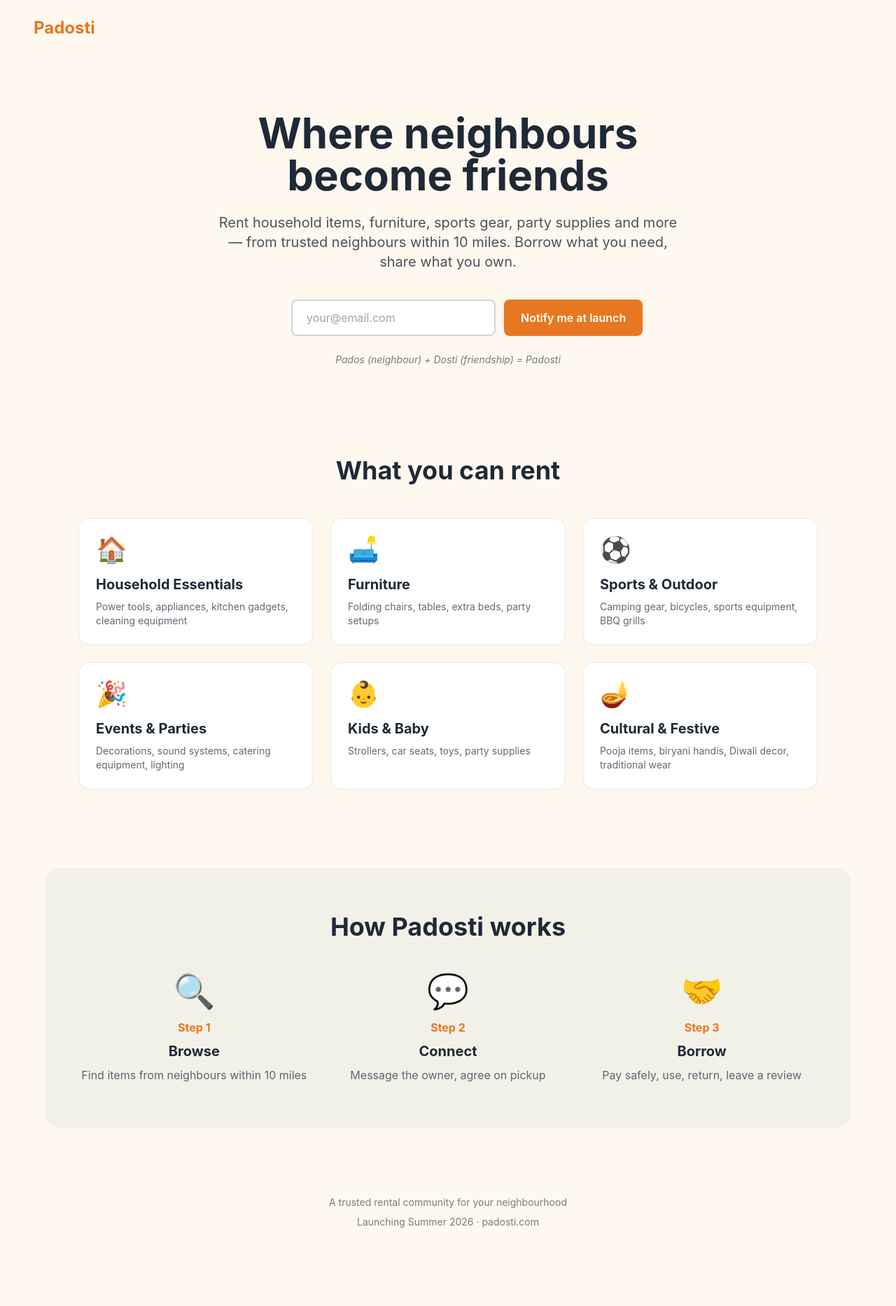
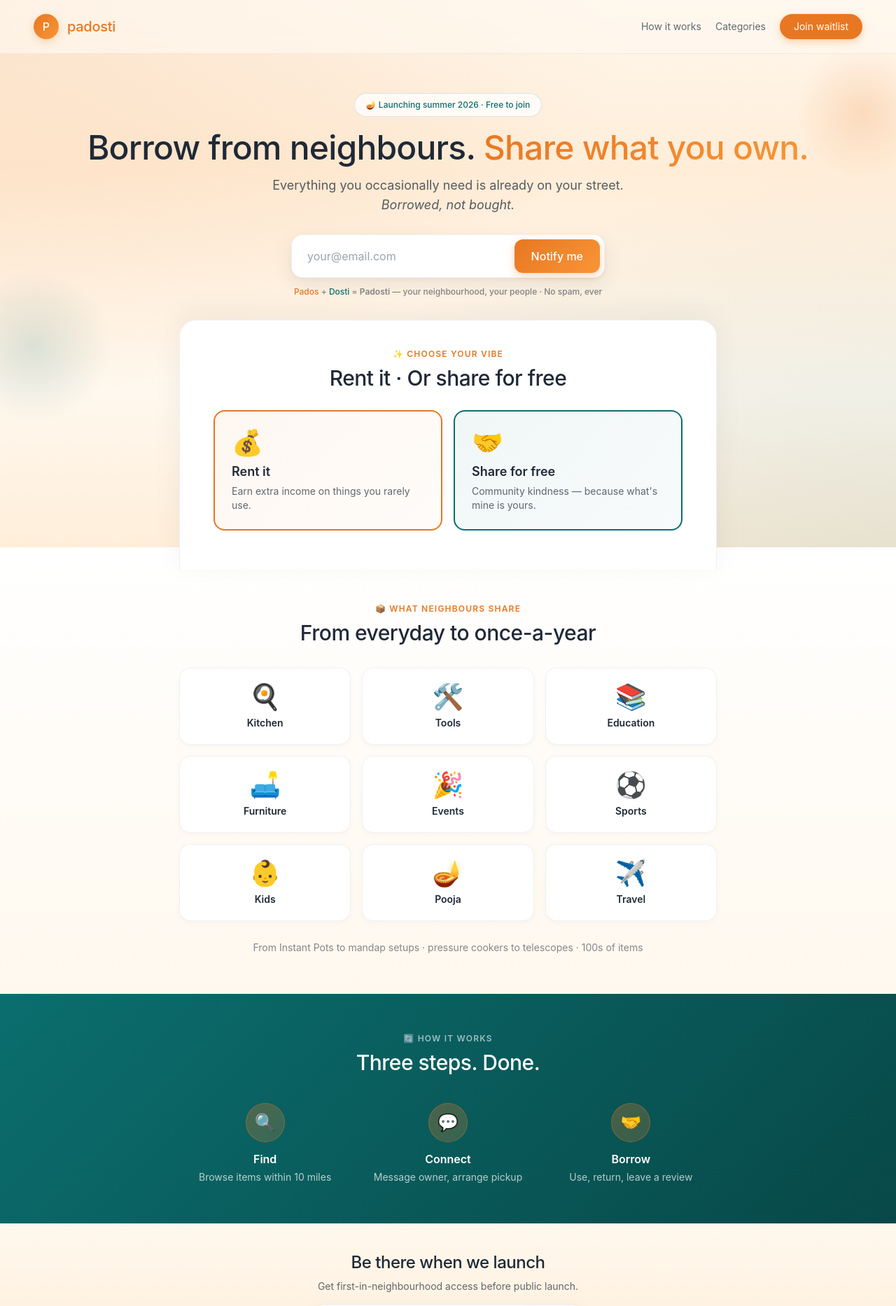
Before and after one commit to padosti/padosti-web, a Next.js app: page / in a window 1280 px wide. Shown: the top 1866 px of the page at 70% size. Before the commit the page ends 1804 px from the top, so only its background shows below. Built offline with nearby package versions, Linux system fonts and the light colour scheme; no server answers.

Commit message:
Update page.tsx
Redesign with icon grid, refined copy, better gradients

```diff
--- a/app/page.tsx
+++ b/app/page.tsx
@@ -5,76 +5,130 @@ import { supabase } from "@/lib/supabase";
 
 export default function Home() {
   const [email, setEmail] = useState("");
+  const [email2, setEmail2] = useState("");
   const [loading, setLoading] = useState(false);
+  const [loading2, setLoading2] = useState(false);
   const [message, setMessage] = useState("");
   const [messageType, setMessageType] = useState<"success" | "error" | "">("");
+  const [message2, setMessage2] = useState("");
+  const [messageType2, setMessageType2] = useState<"success" | "error" | "">("");
 
-  const handleSubmit = async (e: React.FormEvent) => {
+  const handleSubmit = async (
+    e: React.FormEvent,
+    emailValue: string,
+    setEmailFn: (v: string) => void,
+    setLoadingFn: (v: boolean) => void,
+    setMessageFn: (v: string) => void,
+    setMessageTypeFn: (v: "success" | "error" | "") => void
+  ) => {
     e.preventDefault();
-    setMessage("");
-    setMessageType("");
+    setMessageFn("");
+    setMessageTypeFn("");
 
-    // Email validation
-    if (!email || !email.includes("@") || !email.includes(".")) {
-      setMessage("Please enter a valid email address.");
-      setMessageType("error");
+    if (!emailValue || !emailValue.includes("@") || !emailValue.includes(".")) {
+      setMessageFn("Please enter a valid email address.");
+      setMessageTypeFn("error");
       return;
     }
 
-    setLoading(true);
+    setLoadingFn(true);
 
     try {
       const { error } = await supabase
         .from("signups")
-        .insert({ email: email.toLowerCase().trim(), source: "landing_page" });
+        .insert({ email: emailValue.toLowerCase().trim(), source: "landing_page" });
 
       if (error) {
-        // Handle duplicate email
         if (error.code === "23505") {
-          setMessage("You're already on the list! 🎉");
-          setMessageType("success");
-          setEmail("");
+          setMessageFn("You're already on the list! 🎉");
+          setMessageTypeFn("success");
+          setEmailFn("");
         } else {
-          setMessage("Something went wrong. Please try again.");
-          setMessageType("error");
+          setMessageFn("Something went wrong. Please try again.");
+          setMessageTypeFn("error");
         }
       } else {
-        setMessage("🎉 You're on the list! We'll notify you at launch.");
-        setMessageType("success");
-        setEmail("");
+        setMessageFn("🎉 You're on the list! We'll notify you at launch.");
+        setMessageTypeFn("success");
+        setEmailFn("");
       }
     } catch (err) {
-      setMessage("Something went wrong. Please try again.");
-      setMessageType("error");
+      setMessageFn("Something went wrong. Please try again.");
+      setMessageTypeFn("error");
     } finally {
-      setLoading(false);
+      setLoadingFn(false);
     }
   };
 
   return (
-    <main className="min-h-screen bg-cream">
+    <main className="min-h-screen relative overflow-hidden">
+      {/* Background gradient layers */}
+      <div className="fixed inset-0 -z-10" style={{
+        background: "radial-gradient(ellipse at top left, rgba(232,119,34,0.14), transparent 50%), radial-gradient(ellipse at bottom right, rgba(11,110,110,0.10), transparent 50%), linear-gradient(180deg, #FFF8EE 0%, #FFEDD8 30%, #FFF8EE 70%, #FFEDD8 100%)"
+      }}></div>
+
+      {/* Floating orbs */}
+      <div className="absolute top-16 -right-12 w-48 h-48 rounded-full -z-10" style={{
+        background: "radial-gradient(circle, rgba(232,119,34,0.18), transparent 70%)"
+      }}></div>
+      <div className="absolute top-96 -left-16 w-56 h-56 rounded-full -z-10" style={{
+        background: "radial-gradient(circle, rgba(11,110,110,0.14), transparent 70%)"
+      }}></div>
+
       {/* Header */}
-      <header className="px-6 py-6 md:px-12">
-        <h1 className="text-2xl font-bold text-marigold">Padosti</h1>
+      <header className="px-4 md:px-12 py-4 md:py-5 flex items-center justify-between backdrop-blur-md border-b" style={{
+        background: "rgba(255,248,238,0.7)",
+        borderColor: "rgba(31,41,55,0.06)"
+      }}>
+        <div className="flex items-center gap-2 md:gap-3">
+          <div className="w-8 h-8 md:w-9 md:h-9 rounded-full flex items-center justify-center text-white font-medium text-sm md:text-base" style={{
+            background: "linear-gradient(135deg, #E87722, #F89537)",
+            boxShadow: "0 4px 12px rgba(232,119,34,0.25)"
+          }}>P</div>
+          <div className="text-lg md:text-xl font-medium" style={{ color: "#E87722", letterSpacing: "-0.3px" }}>padosti</div>
+        </div>
+        <div className="flex gap-3 md:gap-5 items-center text-sm">
+          <a href="#how-it-works" className="hidden md:inline text-charcoal/70 hover:text-charcoal">How it works</a>
+          <a href="#categories" className="hidden md:inline text-charcoal/70 hover:text-charcoal">Categories</a>
+          <a href="#join" className="text-white px-4 md:px-5 py-2 rounded-full text-xs md:text-sm" style={{
+            background: "#E87722",
+            boxShadow: "0 4px 12px rgba(232,119,34,0.3)"
+          }}>Join waitlist</a>
+        </div>
       </header>
 
-      {/* Hero */}
-      <section className="px-6 pt-12 pb-16 md:px-12 md:pt-20 text-center max-w-4xl mx-auto">
-        <h2 className="text-4xl md:text-6xl font-bold text-charcoal mb-6 leading-tight">
-          Where neighbours
-          <br />
-          become friends
-        </h2>
-        <p className="text-lg md:text-xl text-charcoal/80 mb-10 max-w-2xl mx-auto">
-          Rent household items, furniture, sports gear, party supplies and more
-          — from trusted neighbours within 10 miles. Borrow what you need,
-          share what you own.
+      {/* Hero Section */}
+      <section className="px-4 md:px-6 pt-8 md:pt-14 pb-4 md:pb-8 text-center relative">
+        <div className="inline-block backdrop-blur-md text-xs px-3 md:px-4 py-1.5 md:py-2 rounded-full mb-4 md:mb-5 font-medium border" style={{
+          background: "rgba(255,255,255,0.75)",
+          color: "#0B6E6E",
+          borderColor: "rgba(11,110,110,0.15)"
+        }}>
+          🪔 Launching summer 2026 · Free to join
+        </div>
+
+        <h1 className="text-3xl md:text-5xl font-medium leading-tight mb-3 md:mb-4 text-charcoal" style={{ letterSpacing: "-0.8px" }}>
+          Borrow from neighbours.{" "}
+          <span style={{
+            background: "linear-gradient(135deg, #E87722, #F89537)",
+            WebkitBackgroundClip: "text",
+            WebkitTextFillColor: "transparent",
+            backgroundClip: "text"
+          }}>Share what you own.</span>
+        </h1>
+
+        <p className="text-sm md:text-lg text-charcoal/75 max-w-md md:max-w-xl mx-auto mb-5 md:mb-7 leading-relaxed px-2">
+          Everything you occasionally need is already on your street. <em>Borrowed, not bought.</em>
         </p>
 
-        {/* Email Signup Form */}
+        {/* Email Form */}
         <form
-          onSubmit={handleSubmit}
-          className="max-w-md mx-auto flex flex-col sm:flex-row gap-3"
+          onSubmit={(e) => handleSubmit(e, email, setEmail, setLoading, setMessage, setMessageType)}
+          className="flex gap-1.5 max-w-sm md:max-w-md mx-auto mb-3 p-1.5 rounded-2xl bg-white border"
+          style={{
+            boxShadow: "0 10px 30px rgba(31,41,55,0.08), 0 2px 6px rgba(31,41,55,0.05)",
+            borderColor: "rgba(31,41,55,0.06)"
+          }}
         >
           <input
             type="email"
@@ -82,145 +136,222 @@ export default function Home() {
             value={email}
             onChange={(e) => setEmail(e.target.value)}
             disabled={loading}
-            className="flex-1 px-5 py-3 rounded-lg border-2 border-charcoal/20 focus:border-marigold focus:outline-none text-charcoal bg-white disabled:opacity-50"
+            className="flex-1 px-3 md:px-4 py-2.5 md:py-3 text-sm md:text-base bg-transparent outline-none text-charcoal disabled:opacity-50 min-w-0"
           />
           <button
             type="submit"
             disabled={loading}
-            className="px-6 py-3 bg-marigold text-white font-semibold rounded-lg hover:bg-marigold/90 transition disabled:opacity-50 disabled:cursor-not-allowed whitespace-nowrap"
+            className="text-white font-medium text-sm md:text-base px-4 md:px-6 py-2.5 md:py-3 rounded-xl whitespace-nowrap disabled:opacity-50 disabled:cursor-not-allowed"
+            style={{
+              background: "linear-gradient(135deg, #E87722, #F89537)",
+              boxShadow: "0 4px 12px rgba(232,119,34,0.3)"
+            }}
           >
-            {loading ? "Signing up..." : "Notify me at launch"}
+            {loading ? "..." : "Notify me"}
           </button>
         </form>
 
-        {/* Success/Error Message */}
         {message && (
-          <p
-            className={`mt-4 text-sm font-medium ${
-              messageType === "success" ? "text-teal" : "text-red-600"
-            }`}
-          >
+          <p className={`mt-3 text-sm font-medium ${messageType === "success" ? "text-teal" : "text-red-600"}`}>
             {message}
           </p>
         )}
 
-        <p className="mt-6 text-sm italic text-charcoal/60">
-          Pados (neighbour) + Dosti (friendship) = Padosti
+        <p className="text-xs text-charcoal/55 font-medium mt-2">
+          <span style={{ color: "#E87722" }}>Pados</span> + <span style={{ color: "#0B6E6E" }}>Dosti</span> = <span className="font-semibold">Padosti</span> — your neighbourhood, your people · No spam, ever
+        </p>
+
+        {/* Mobile scroll cue */}
+        <div className="md:hidden flex flex-col items-center gap-1 mt-4 mb-1 text-xs text-charcoal/55 font-medium">
+          <span>See what&apos;s possible</span>
+          <span className="text-lg animate-bounce" style={{ color: "#E87722" }}>↓</span>
+        </div>
+      </section>
+
+      {/* Rent / Share Section */}
+      <section className="px-4 md:px-6 relative -mb-8 z-10">
+        <div className="bg-white rounded-t-3xl px-5 md:px-12 pt-6 md:pt-10 pb-10 md:pb-14 border border-b-0 max-w-3xl mx-auto" style={{
+          boxShadow: "0 -10px 40px rgba(31,41,55,0.06)",
+          borderColor: "rgba(31,41,55,0.06)"
+        }}>
+          <div className="text-center mb-5 md:mb-7">
+            <div className="text-xs font-semibold tracking-widest uppercase" style={{ color: "#E87722" }}>
+              ✨ Choose your vibe
+            </div>
+            <h2 className="text-xl md:text-3xl font-medium mt-1.5 md:mt-2" style={{ letterSpacing: "-0.5px" }}>
+              Rent it · Or share for free
+            </h2>
+          </div>
+
+          <div className="grid grid-cols-1 md:grid-cols-2 gap-3 md:gap-4">
+            {/* Rent Card */}
+            <div className="rounded-2xl p-4 md:p-6 border-2" style={{
+              borderColor: "#E87722",
+              background: "linear-gradient(135deg, rgba(232,119,34,0.06), rgba(248,149,55,0.03))"
+            }}>
+              <div className="flex md:block items-start gap-3">
+                <div className="text-3xl md:text-4xl mb-0 md:mb-2">💰</div>
+                <div>
+                  <div className="font-semibold text-base md:text-lg text-charcoal">Rent it</div>
+                  <div className="text-xs md:text-sm text-charcoal/70 mt-1 leading-relaxed">
+                    Earn extra income on things you rarely use.
+                  </div>
+                </div>
+              </div>
+            </div>
+
+            {/* Share Free Card */}
+            <div className="rounded-2xl p-4 md:p-6 border-2" style={{
+              borderColor: "#0B6E6E",
+              background: "linear-gradient(135deg, rgba(11,110,110,0.06), rgba(11,110,110,0.03))"
+            }}>
+              <div className="flex md:block items-start gap-3">
+                <div className="text-3xl md:text-4xl mb-0 md:mb-2">🤝</div>
+                <div>
+                  <div className="font-semibold text-base md:text-lg text-charcoal">Share for free</div>
+                  <div className="text-xs md:text-sm text-charcoal/70 mt-1 leading-relaxed">
+                    Community kindness — because what&apos;s mine is yours.
+                  </div>
+                </div>
+              </div>
+            </div>
+          </div>
+        </div>
+      </section>
+
+      {/* Categories Section - Icon Grid */}
+      <section id="categories" className="px-4 md:px-6 py-10 md:py-14 pt-14 md:pt-20" style={{
+        background: "linear-gradient(180deg, white 0%, #FFF8EE 100%)"
+      }}>
+        <div className="text-center mb-6 md:mb-8 max-w-6xl mx-auto">
+          <div className="text-xs font-semibold tracking-widest uppercase" style={{ color: "#E87722" }}>
+            📦 What neighbours share
+          </div>
+          <h2 className="text-xl md:text-3xl font-medium mt-1.5 md:mt-2" style={{ letterSpacing: "-0.5px" }}>
+            From everyday to once-a-year
+          </h2>
+        </div>
+
+        <div className="grid grid-cols-3 md:grid-cols-3 gap-3 md:gap-4 max-w-3xl mx-auto">
+          <CategoryTile icon="🍳" title="Kitchen" />
+          <CategoryTile icon="🛠️" title="Tools" />
+          <CategoryTile icon="📚" title="Education" />
+          <CategoryTile icon="🛋️" title="Furniture" />
+          <CategoryTile icon="🎉" title="Events" />
+          <CategoryTile icon="⚽" title="Sports" />
+          <CategoryTile icon="👶" title="Kids" />
+          <CategoryTile icon="🪔" title="Pooja" />
+          <CategoryTile icon="✈️" title="Travel" />
+        </div>
+
+        <p className="text-center text-xs md:text-sm text-charcoal/55 mt-5 md:mt-7 max-w-2xl mx-auto px-4">
+          From Instant Pots to mandap setups · pressure cookers to telescopes · 100s of items
         </p>
       </section>
 
-      {/* What You Can Rent */}
-      <section className="px-6 py-16 md:px-12 max-w-6xl mx-auto">
-        <h3 className="text-3xl md:text-4xl font-bold text-charcoal text-center mb-12">
-          What you can rent
-        </h3>
+      {/* How It Works Section */}
+      <section id="how-it-works" className="px-4 md:px-6 py-10 md:py-14 text-white" style={{
+        background: "linear-gradient(135deg, #0B6E6E 0%, #084848 100%)"
+      }}>
+        <div className="text-center mb-6 md:mb-10 max-w-5xl mx-auto">
+          <div className="text-xs font-semibold tracking-widest uppercase" style={{ color: "rgba(255,255,255,0.6)" }}>
+            🔄 How it works
+          </div>
+          <h2 className="text-xl md:text-3xl font-medium mt-1.5 md:mt-2 text-white" style={{ letterSpacing: "-0.5px" }}>
+            Three steps. Done.
+          </h2>
+        </div>
 
-        <div className="grid grid-cols-1 md:grid-cols-2 lg:grid-cols-3 gap-6">
-          <CategoryCard
-            icon="🏠"
-            title="Household Essentials"
-            description="Power tools, appliances, kitchen gadgets, cleaning equipment"
-          />
-          <CategoryCard
-            icon="🛋️"
-            title="Furniture"
-            description="Folding chairs, tables, extra beds, party setups"
-          />
-          <CategoryCard
-            icon="⚽"
-            title="Sports & Outdoor"
-            description="Camping gear, bicycles, sports equipment, BBQ grills"
-          />
-          <CategoryCard
-            icon="🎉"
-            title="Events & Parties"
-            description="Decorations, sound systems, catering equipment, lighting"
-          />
-          <CategoryCard
-            icon="👶"
-            title="Kids & Baby"
-            description="Strollers, car seats, toys, party supplies"
-          />
-          <CategoryCard
-            icon="🪔"
-            title="Cultural & Festive"
-            description="Pooja items, biryani handis, Diwali decor, traditional wear"
-          />
+        <div className="grid grid-cols-3 gap-3 md:gap-4 max-w-3xl mx-auto">
+          <StepCard icon="🔍" title="Find" description="Browse items within 10 miles" />
+          <StepCard icon="💬" title="Connect" description="Message owner, arrange pickup" />
+          <StepCard icon="🤝" title="Borrow" description="Use, return, leave a review" />
         </div>
       </section>
 
-      {/* How It Works */}
-      <section className="px-6 py-16 md:px-12 bg-teal/5 max-w-6xl mx-auto rounded-3xl my-12">
-        <h3 className="text-3xl md:text-4xl font-bold text-charcoal text-center mb-12">
-          How Padosti works
+      {/* Second Email Form */}
+      <section id="join" className="px-4 md:px-6 py-7 md:py-10 text-center" style={{
+        background: "linear-gradient(180deg, #FFF8EE 0%, #FFEDD8 100%)"
+      }}>
+        <h3 className="text-lg md:text-2xl font-medium mb-2" style={{ letterSpacing: "-0.5px" }}>
+          Be there when we launch
         </h3>
+        <p className="text-xs md:text-sm text-charcoal/70 mb-4">
+          Get first-in-neighbourhood access before public launch.
+        </p>
 
-        <div className="grid grid-cols-1 md:grid-cols-3 gap-8">
-          <StepCard
-            number="1"
-            icon="🔍"
-            title="Browse"
-            description="Find items from neighbours within 10 miles"
+        <form
+          onSubmit={(e) => handleSubmit(e, email2, setEmail2, setLoading2, setMessage2, setMessageType2)}
+          className="flex gap-1.5 max-w-sm mx-auto p-1.5 rounded-2xl bg-white border"
+          style={{
+            boxShadow: "0 10px 30px rgba(31,41,55,0.08)",
+            borderColor: "rgba(31,41,55,0.06)"
+          }}
+        >
+          <input
+            type="email"
+            placeholder="your@email.com"
+            value={email2}
+            onChange={(e) => setEmail2(e.target.value)}
+            disabled={loading2}
+            className="flex-1 px-3 md:px-4 py-2.5 md:py-3 text-sm md:text-base bg-transparent outline-none text-charcoal disabled:opacity-50 min-w-0"
           />
-          <StepCard
-            number="2"
-            icon="💬"
-            title="Connect"
-            description="Message the owner, agree on pickup"
-          />
-          <StepCard
-            number="3"
-            icon="🤝"
-            title="Borrow"
-            description="Pay safely, use, return, leave a review"
-          />
-        </div>
+          <button
+            type="submit"
+            disabled={loading2}
+            className="text-white font-medium text-sm md:text-base px-4 md:px-6 py-2.5 md:py-3 rounded-xl whitespace-nowrap disabled:opacity-50"
+            style={{
+              background: "linear-gradient(135deg, #E87722, #F89537)",
+              boxShadow: "0 4px 12px rgba(232,119,34,0.3)"
+            }}
+          >
+            {loading2 ? "..." : "Join"}
+          </button>
+        </form>
+
+        {message2 && (
+          <p className={`mt-3 text-sm font-medium ${messageType2 === "success" ? "text-teal" : "text-red-600"}`}>
+            {message2}
+          </p>
+        )}
       </section>
 
       {/* Footer */}
-      <footer className="px-6 py-12 md:px-12 text-center text-charcoal/60 text-sm">
-        <p>A trusted rental community for your neighbourhood</p>
-        <p className="mt-2">Launching Summer 2026 · padosti.com</p>
+      <footer className="px-4 md:px-6 py-5 text-center text-xs text-charcoal/50 bg-white border-t" style={{
+        borderColor: "rgba(31,41,55,0.08)"
+      }}>
+        🪔 padosti.com · <span style={{ color: "#E87722" }}>Pados</span> + <span style={{ color: "#0B6E6E" }}>Dosti</span> · Where neighbours become friends
       </footer>
     </main>
   );
 }
 
-function CategoryCard({
-  icon,
-  title,
-  description,
-}: {
-  icon: string;
-  title: string;
-  description: string;
-}) {
+function CategoryTile({ icon, title }: { icon: string; title: string }) {
   return (
-    <div className="bg-white rounded-2xl p-6 border border-charcoal/10 hover:border-marigold/40 hover:shadow-lg transition">
-      <div className="text-4xl mb-4">{icon}</div>
-      <h4 className="text-xl font-bold text-charcoal mb-2">{title}</h4>
-      <p className="text-charcoal/70 text-sm">{description}</p>
+    <div className="rounded-2xl bg-white p-3 md:p-5 border text-center hover:shadow-md transition-shadow cursor-default" style={{
+      borderColor: "rgba(31,41,55,0.06)",
+      boxShadow: "0 2px 8px rgba(31,41,55,0.03)"
+    }}>
+      <div className="text-3xl md:text-4xl mb-1.5 md:mb-2">{icon}</div>
+      <div className="font-semibold text-xs md:text-sm text-charcoal">{title}</div>
     </div>
   );
 }
 
-function StepCard({
-  number,
-  icon,
-  title,
-  description,
-}: {
-  number: string;
-  icon: string;
-  title: string;
-  description: string;
-}) {
+function StepCard({ icon, title, description }: { icon: string; title: string; description: string }) {
   return (
     <div className="text-center">
-      <div className="text-5xl mb-4">{icon}</div>
-      <div className="text-marigold font-bold mb-2">Step {number}</div>
-      <h4 className="text-xl font-bold text-charcoal mb-2">{title}</h4>
-      <p className="text-charcoal/70">{description}</p>
+      <div className="inline-flex items-center justify-center w-12 h-12 md:w-14 md:h-14 rounded-full mb-2 md:mb-3 text-xl md:text-2xl border" style={{
+        background: "linear-gradient(135deg, rgba(232,119,34,0.3), rgba(248,149,55,0.18))",
+        borderColor: "rgba(232,119,34,0.35)",
+        color: "#F89537"
+      }}>
+        {icon}
+      </div>
+      <div className="font-semibold text-xs md:text-base mb-0.5 md:mb-1 text-white">{title}</div>
+      <div className="text-[10px] md:text-sm leading-relaxed" style={{ color: "rgba(255,255,255,0.7)" }}>
+        {description}
+      </div>
     </div>
   );
 }
```
